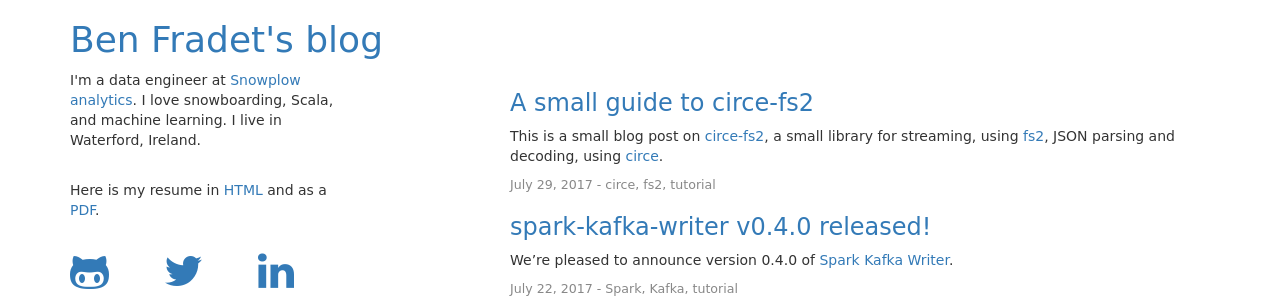
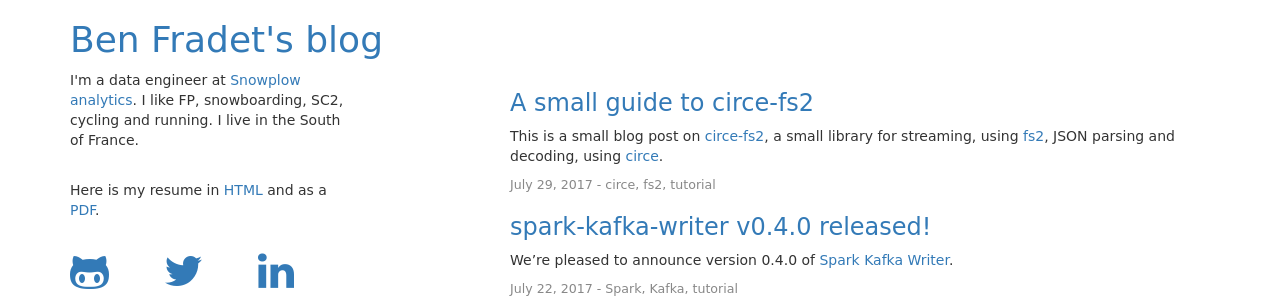
Before and after one commit to BenFradet/benfradet.github.io, a Jekyll site: the page built from index.html, in a window 1280 px wide. Shown: the top 298 px of the page. Built offline with Jekyll 4.4.1, drawn with Linux system fonts in a browser that asks for light colours; nearby versions of some CDN libraries.

Commit message:
Update status

```diff
--- a/_layouts/home.html
+++ b/_layouts/home.html
@@ -10,7 +10,7 @@ layout: default
     </div>
 
     <div id="about">
-        <p>I'm a data engineer at <a href="http://snowplowanalytics.com/">Snowplow analytics</a>. I love snowboarding, Scala, and machine learning. I live in Waterford, Ireland.</p><br>
+        <p>I'm a data engineer at <a href="http://snowplowanalytics.com/">Snowplow analytics</a>. I like FP, snowboarding, SC2, cycling and running. I live in the South of France.</p><br>
         <p>Here is my resume in <a href="/resume">HTML</a> and as a <a href="/BenFradet.pdf">PDF</a>.</p><br>
         <div id="icon-h">
             <div><a href="https://github.com/BenFradet" class="fa fa-github-alt fa-3x"></a></div>
```
